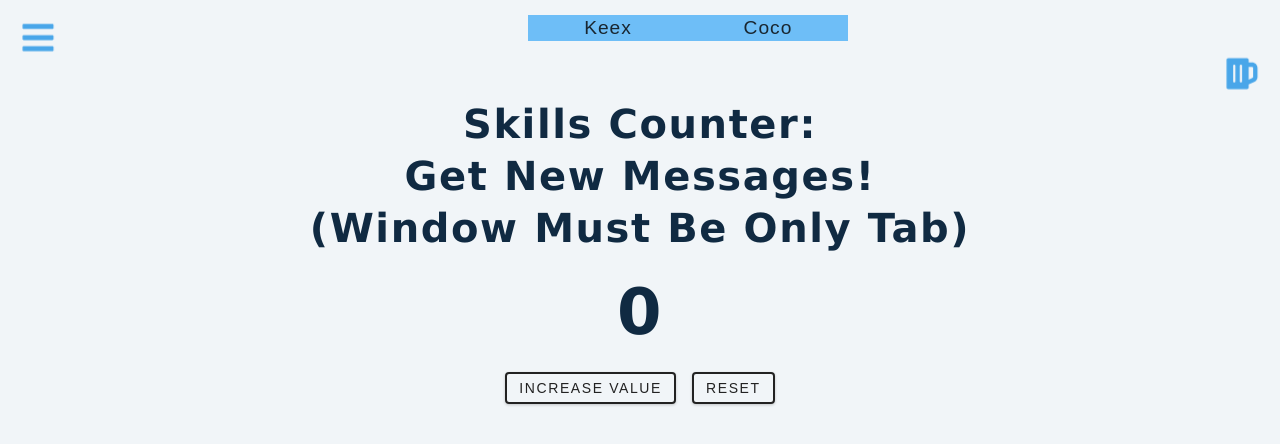
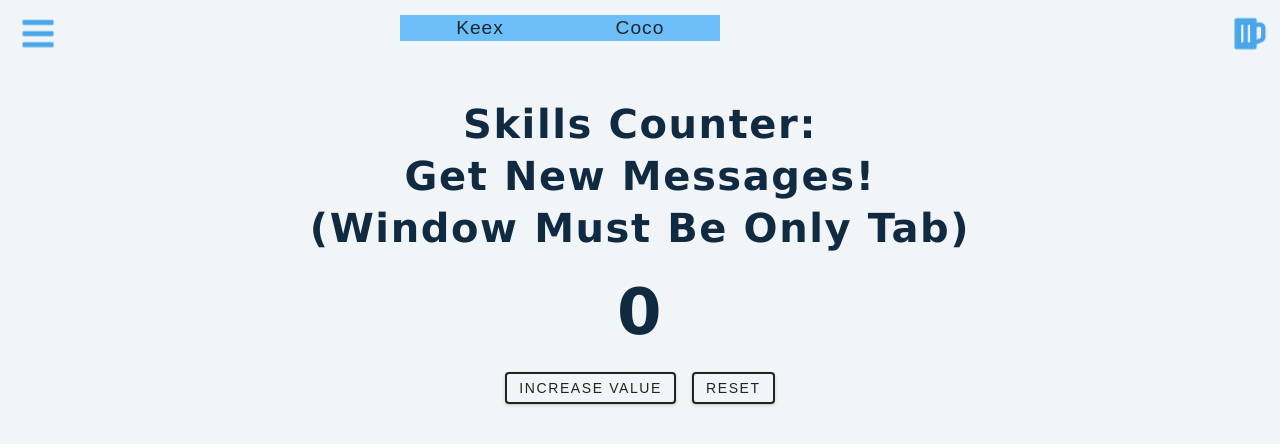
Before and after one commit to keexzus/project, a React (Create React App) app: page /about in a window 1280 px wide. Shown: the top 444 px of the page. Built offline with nearby package versions, Linux system fonts and the light colour scheme.

Commit message:
update css

```diff
--- a/src/index.css
+++ b/src/index.css
@@ -782,7 +782,7 @@ main {
 }
 .sidebar-toggle {
   position: fixed;
-  top: 1.25rem;
+  top: 1.00rem;
   left: 1.25rem;
   font-size: 2rem;
   background: transparent;
@@ -795,8 +795,8 @@ main {
 
 .sidebar-shopping-cart {
   position: fixed;
-  top: 3.50rem;
-  right: 1.25rem;
+  top: 1.00rem;
+  right: 0.75rem;
   font-size: 2rem;
   background: transparent;
   border-color: transparent;
@@ -804,7 +804,7 @@ main {
   transition: var(--transition);
   cursor: pointer;
   animation: bounce 2s ease-in-out infinite;
-  z-index: 0;
+  /* z-index: 1; */
 }
 
 .links a:hover {
@@ -831,7 +831,7 @@ main {
   height: 1.5rem;
   width: 60%;
   /* top:5%; */
-  left:30%;
+  left:20%;
   right:20%;
   /* bottom:1rem; */
   display: flex;
@@ -846,7 +846,7 @@ main {
   z-index: 1;
 }
 .nav-center {
-  width: 70vw;
+  width: 50vw;
   /* max-width: var(--max-width); */
   max-width: 900px
 }
```
